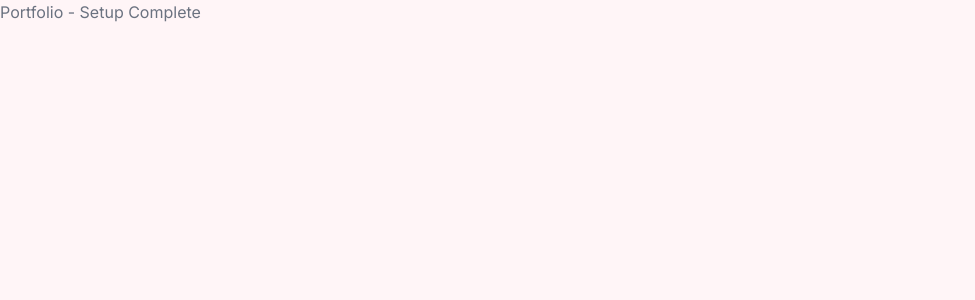
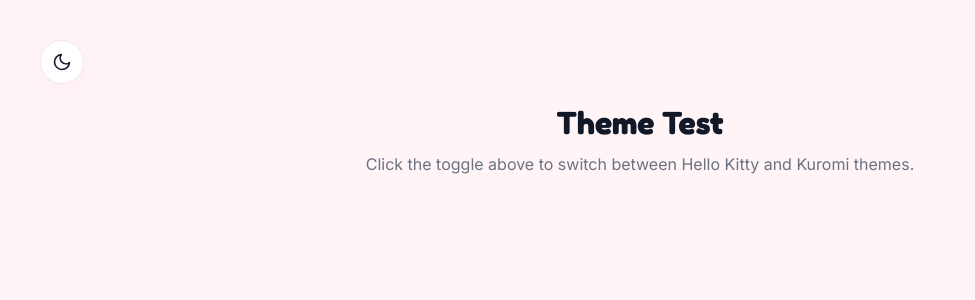
Before and after one commit to mohidabdullah52/MadamPortfolio, a React (Vite) app: page / in a window 1280 px wide. Shown: the top 300 px of the page, without its empty margins (0-975 px from the left). Built offline with nearby package versions, Linux system fonts and the light colour scheme.

Commit message:
Step 3: Theme Context & Toggle + Custom SVG Icons

```diff
--- a/src/App.jsx
+++ b/src/App.jsx
@@ -1,4 +1,19 @@
+import React from 'react';
+import { ThemeProvider } from './context/ThemeContext';
+import ThemeToggle from './components/ThemeToggle';
+
 function App() {
-  return <div className="app"><p>Portfolio - Setup Complete</p></div>;
+  return (
+    <ThemeProvider>
+      <div className="app">
+        <div style={{ padding: '40px', textAlign: 'center' }}>
+          <ThemeToggle />
+          <h1 style={{ marginTop: '20px' }}>Theme Test</h1>
+          <p style={{ marginTop: '10px' }}>Click the toggle above to switch between Hello Kitty and Kuromi themes.</p>
+        </div>
+      </div>
+    </ThemeProvider>
+  );
 }
+
 export default App;
--- /dev/null
+++ b/src/components/ThemeToggle.css
@@ -0,0 +1,19 @@
+.theme-toggle {
+  width: 44px;
+  height: 44px;
+  border-radius: 50%;
+  display: flex;
+  align-items: center;
+  justify-content: center;
+  background: var(--color-bg-card);
+  border: 1px solid var(--color-border);
+  box-shadow: var(--shadow-card);
+  cursor: pointer;
+  transition: all var(--theme-transition);
+  color: var(--color-text-primary);
+}
+
+.theme-toggle:hover {
+  transform: scale(1.1);
+  box-shadow: var(--shadow-card-hover);
+}
--- /dev/null
+++ b/src/components/ThemeToggle.jsx
@@ -0,0 +1,31 @@
+import React from 'react';
+import { motion } from 'framer-motion';
+import { useTheme } from '../context/ThemeContext';
+import { FiSun, FiMoon } from 'react-icons/fi';
+import './ThemeToggle.css';
+
+const ThemeToggle = () => {
+  const { theme, toggleTheme } = useTheme();
+  return (
+    <motion.button
+      className="theme-toggle"
+      onClick={toggleTheme}
+      whileTap={{ scale: 0.9 }}
+      whileHover={{ scale: 1.1 }}
+      aria-label="Toggle theme"
+    >
+      <motion.div
+        key={theme}
+        initial={{ rotate: -90, opacity: 0 }}
+        animate={{ rotate: 0, opacity: 1 }}
+        exit={{ rotate: 90, opacity: 0 }}
+        transition={{ duration: 0.3 }}
+        style={{ display: 'flex', alignItems: 'center', justifyContent: 'center' }}
+      >
+        {theme === 'light' ? <FiMoon size={20} /> : <FiSun size={20} />}
+      </motion.div>
+    </motion.button>
+  );
+};
+
+export default ThemeToggle;
--- /dev/null
+++ b/src/context/ThemeContext.jsx
@@ -0,0 +1,26 @@
+import { createContext, useContext, useState, useEffect } from 'react';
+
+const ThemeContext = createContext();
+
+export function ThemeProvider({ children }) {
+  const [theme, setTheme] = useState(() => {
+    return localStorage.getItem('portfolio-theme') || 'light';
+  });
+
+  useEffect(() => {
+    document.documentElement.setAttribute('data-theme', theme);
+    localStorage.setItem('portfolio-theme', theme);
+  }, [theme]);
+
+  const toggleTheme = () => {
+    setTheme(prev => prev === 'light' ? 'dark' : 'light');
+  };
+
+  return (
+    <ThemeContext.Provider value={{ theme, toggleTheme }}>
+      {children}
+    </ThemeContext.Provider>
+  );
+}
+
+export const useTheme = () => useContext(ThemeContext);
```
Also changed, not shown: src/assets/icons/KittyBowIcon.jsx (added, +20 -0 lines), src/assets/icons/KuromiSkullIcon.jsx (added, +22 -0 lines).
